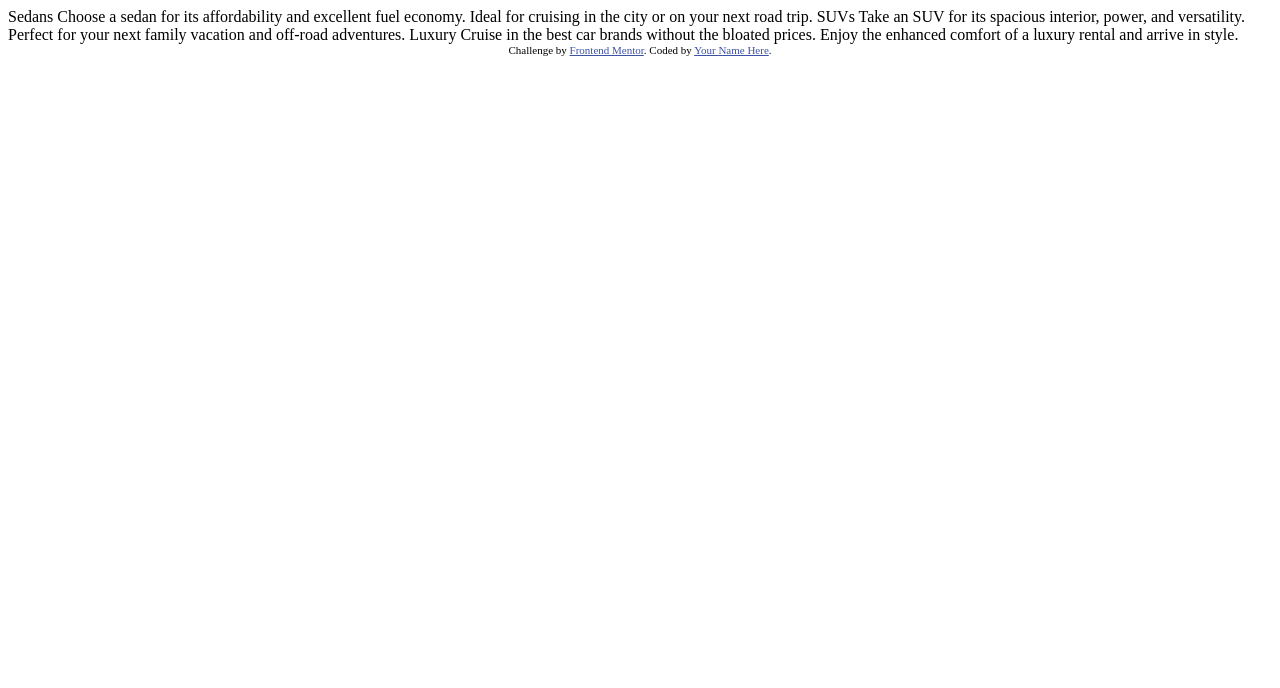
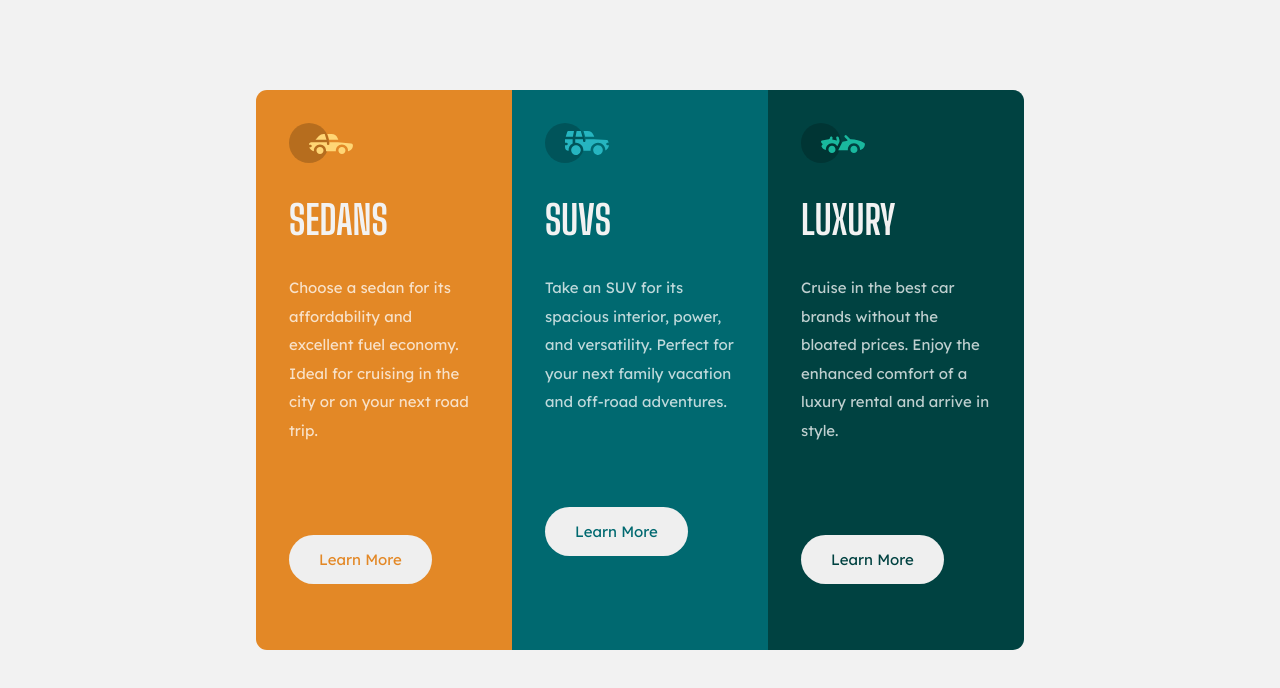
Before and after one commit to pascal-koop/3-column-preview-page, a plain HTML site: page index.html in a window 1280 px wide. Drawn offline with Linux system fonts and the light colour scheme.

Commit message:
final changes
i forget  to commit

```diff
--- a/index.html
+++ b/index.html
@@ -1,36 +1,101 @@
 <!DOCTYPE html>
 <html lang="en">
-<head>
-  <meta charset="UTF-8">
-  <meta name="viewport" content="width=device-width, initial-scale=1.0"> <!-- displays site properly based on user's device -->
+  <head>
+    <meta charset="UTF-8" />
+    <meta name="viewport" content="width=device-width, initial-scale=1.0" />
+    <!-- displays site properly based on user's device -->
+    <link rel="stylesheet" href="style.css" />
+    <link rel="preconnect" href="https://fonts.googleapis.com" />
+    <link rel="preconnect" href="https://fonts.gstatic.com" crossorigin />
+    <link
+      href="https://fonts.googleapis.com/css2?family=Big+Shoulders+Display:wght@700&family=Lexend+Deca&display=swap"
+      rel="stylesheet"
+    />
+    <link
+      rel="icon"
+      type="image/png"
+      sizes="32x32"
+      href="./images/favicon-32x32.png"
+    />
 
-  <link rel="icon" type="image/png" sizes="32x32" href="./images/favicon-32x32.png">
+    <title>Frontend Mentor | 3-column preview card component</title>
+  </head>
+  <body>
+    <section class="card-wrapper">
+      <div class="cards sedans">
+        <svg
+          class="svg sedans-color"
+          width="64"
+          height="40"
+          xmlns="http://www.w3.org/2000/svg"
+        >
+          <g fill="none" fill-rule="evenodd">
+            <circle fill="#000" opacity=".201" cx="20" cy="20" r="20" />
+            <path
+              d="M52.936 24.11c1.942 0 3.517 1.542 3.517 3.445 0 1.903-1.575 3.445-3.517 3.445s-3.516-1.542-3.516-3.445c0-1.903 1.574-3.445 3.516-3.445zm-21.957 0c1.942 0 3.517 1.542 3.517 3.445 0 1.903-1.575 3.445-3.517 3.445s-3.516-1.542-3.516-3.445c0-1.903 1.574-3.445 3.516-3.445zm6.948-4.848v1.429c0 .716.61 1.293 1.348 1.259a1.295 1.295 0 001.225-1.295v-1.393h8.256l13.483 1.313c.956.093 1.676.881 1.676 1.814 0 2.89-2.126 5.303-4.926 5.819.397-3.557-2.458-6.62-6.053-6.62-3.646 0-6.504 3.14-6.039 6.723h-9.879c.466-3.588-2.397-6.722-6.039-6.722-3.595 0-6.45 3.062-6.052 6.62-2.14-.398-3.916-1.912-4.61-3.931h1.142c.731 0 1.32-.598 1.285-1.322-.033-.678-.629-1.2-1.322-1.2H20v-.251c0-1.274 1.066-2.243 2.306-2.243h15.62zM42.59 11c2.645 0 4.99 1.556 5.972 3.963l.726 1.779H40.17L38.413 11h4.178zm-6.865 0l1.758 5.741H26.505l3.357-3.654A6.502 6.502 0 0134.644 11h1.082z"
+              fill="#FFD473"
+              fill-rule="nonzero"
+            />
+          </g>
+        </svg>
+        <h1 class="title">Sedans</h1>
+        <p class="discription"
+          >Choose a sedan for its affordability and excellent fuel economy.
+          Ideal for cruising in the city or on your next road trip.</p
+        >
+        <button class="btn btn-sedans">Learn More</button>
+      </div>
+      <div class="cards suvs">
+        <svg
+          class="svg suvs-color"
+          width="64"
+          height="40"
+          xmlns="http://www.w3.org/2000/svg"
+        >
+          <g fill="none" fill-rule="evenodd">
+            <circle fill="#000" opacity=".201" cx="20" cy="20" r="20" />
+            <path
+              d="M31.002 22.358c2.917 0 5.18 2.593 4.762 5.506a4.828 4.828 0 01-2.962 3.778 4.797 4.797 0 01-5.3-1.165c-1.188-1.26-1.235-2.613-1.263-2.613-.42-2.924 1.857-5.506 4.763-5.506zm22 0c3.457 0 5.798 3.567 4.41 6.744A4.816 4.816 0 0152.3 31.94a4.826 4.826 0 01-4.06-4.077c-.42-2.915 1.846-5.506 4.762-5.506zm-15.04-6.083v1.462a1.29 1.29 0 001.352 1.29c.693-.033 1.227-.631 1.227-1.326v-1.426h8.3l13.056.716a1.29 1.29 0 011.164.917c.27.895.446 1.477.563 1.87h-1.047c-.694 0-1.291.534-1.324 1.228a1.29 1.29 0 001.288 1.352h1.445c-.164 2.225-1.57 4.193-3.6 5.05.13-4.212-3.255-7.63-7.384-7.63-4.317 0-7.762 3.718-7.358 8.086h-7.285c.43-4.655-3.503-8.531-8.131-8.046v-3.543h7.734zm-10.312 0v4.308a7.4 7.4 0 00-4.006 7.274 3.874 3.874 0 01-3.642-3.864v-1.635h1.46a1.29 1.29 0 000-2.58h-1.461v-3.213l.003-.29h7.646zm14.986-8.196c2.65 0 5 1.592 5.984 4.055l.63 1.579a5.525 5.525 0 01-.065-.004l-.026-.002-.034-.002-.022-.002a4.178 4.178 0 00-.224-.006l-.098-.001h-.039l-.136-.001h-.052l-.326-.001H40.211L38.528 8.08zm-13.632 0l-1.122 5.616h-7.144l1.47-4.71a1.29 1.29 0 011.231-.906h5.565zm6.832 0l1.683 5.615h-7.007l1.121-5.615h4.203z"
+              fill="#26B5C0"
+              fill-rule="nonzero"
+            />
+          </g>
+        </svg>
+        <h1 class="title">SUVs</h1>
+        <p class="discription"
+          >Take an SUV for its spacious interior, power, and versatility.
+          Perfect for your next family vacation and off-road adventures.</p
+        >
+        <button class="btn btn-suvs">Learn More</button>
+      </div>
+      <div class="cards luxury">
+        <svg
+          class="svg luxury-color"
+          width="64"
+          height="40"
+          xmlns="http://www.w3.org/2000/svg"
+        >
+          <g fill="none" fill-rule="evenodd">
+            <circle fill="#000" opacity=".201" cx="20" cy="20" r="20" />
+            <path
+              d="M30.98 22.835c1.941 0 3.516 1.604 3.516 3.583 0 1.978-1.575 3.582-3.517 3.582s-3.516-1.604-3.516-3.582c0-1.979 1.574-3.583 3.516-3.583zm21.956 0c1.942 0 3.517 1.604 3.517 3.583 0 1.978-1.575 3.582-3.517 3.582s-3.516-1.604-3.516-3.582c0-1.979 1.574-3.583 3.516-3.583zm-9.143-10.45a1.27 1.27 0 011.819 0l3.715 3.784c4.444-.115 9.7 1.142 13.964 3.753.387.237.624.664.624 1.124 0 3.006-2.126 5.514-4.926 6.05.397-3.698-2.458-6.882-6.053-6.882-3.646 0-6.504 3.264-6.039 6.99h-9.669c.76-1.544.993-2.026 1.337-2.711l.082-.162c.421-.835 1.056-2.07 2.883-5.65 1.68-.023 3.47-.408 5.247-1.403l-2.984-3.04a1.328 1.328 0 010-1.854zm-7.68 1.064c.683-.2 1.395.202 1.592.898l.749 2.652a3.46 3.46 0 01-.247 2.51l-1.733 3.395-.216.424c-1.07-1.89-3.06-3.114-5.279-3.114-3.595 0-6.45 3.184-6.052 6.885-1.832-.347-3.414-1.537-4.278-3.276a1.331 1.331 0 01.117-1.376l.955-1.303-1.325-1.295c-.751-.735-.376-2.024.64-2.231l6.614-1.346.13-.026c.092-.019.145-.03.157-.031.314-.146 1.07-.591 1.07-1.506 0-.734.592-1.327 1.316-1.31.712.016 1.268.662 1.256 1.388a4.11 4.11 0 01-.348 1.611 22.69 22.69 0 014.7 1.146l-.7-2.473a1.314 1.314 0 01.882-1.622z"
+              fill="#19B89D"
+              fill-rule="nonzero"
+            />
+          </g>
+        </svg>
+        <h1 class="title">Luxury</h1>
+        <p class="discription"
+          >Cruise in the best car brands without the bloated prices. Enjoy the
+          enhanced comfort of a luxury rental and arrive in style.</p
+        >
+        <button class="btn btn-luxury">Learn More</button>
+      </div>
+    </section>
 
-  <title>Frontend Mentor | 3-column preview card component</title>
-
-  <!-- Feel free to remove these styles or customise in your own stylesheet 👍 -->
-  <style>
-    .attribution { font-size: 11px; text-align: center; }
-    .attribution a { color: hsl(228, 45%, 44%); }
-  </style>
-</head>
-<body>
-
-  Sedans
-  Choose a sedan for its affordability and excellent fuel economy. Ideal for cruising in the city
-  or on your next road trip.
-
-  SUVs
-  Take an SUV for its spacious interior, power, and versatility. Perfect for your next family vacation
-  and off-road adventures.
-
-  Luxury
-  Cruise in the best car brands without the bloated prices. Enjoy the enhanced comfort of a luxury
-  rental and arrive in style.
-
-  <div class="attribution">
+    <!-- <div class="attribution">
     Challenge by <a href="https://www.frontendmentor.io?ref=challenge" target="_blank">Frontend Mentor</a>.
-    Coded by <a href="#">Your Name Here</a>.
-  </div>
-</body>
+    Coded by <a href="#">Pascal</a>.
+  </div> -->
+  </body>
 </html>
--- /dev/null
+++ b/style.css
@@ -0,0 +1,153 @@
+* {
+  box-sizing: border-box;
+  margin: 0;
+  padding: 0;
+  font-size: 62.5%;
+}
+
+body {
+  background-color: hsl(0, 0%, 95%);
+}
+/* use custom properties to change the color design quicker if needed */
+:root {
+  --background-sedans: hsl(31, 77%, 52%);
+  --svg-sedans-color: hsl(42, 100%, 73%);
+  --background-suvs: hsl(184, 100%, 22%);
+  --svg-suvs-color: hsl(184, 67%, 45%);
+  --background-luxury: hsl(179, 100%, 13%);
+  --svg-luxury-color: hsl(170, 76%, 41%);
+}
+
+.title {
+  font-family: "Big Shoulders Display", cursive;
+  font-weight: 700;
+  color: hsl(0, 0%, 95%);
+  font-size: 4rem;
+  text-transform: uppercase;
+  margin-bottom: 3rem;
+}
+
+.discription,
+.btn {
+  font-family: "Lexend Deca", sans-serif;
+  font-weight: 400;
+  color: hsla(0, 0%, 100%, 0.75);
+  font-size: 1.5rem;
+}
+
+.discription {
+  line-height: 1.9;
+  margin-bottom: 4rem;
+}
+
+.card-wrapper {
+  /* height: 100vh; */
+  border-radius: 0.4em;
+  margin: 4rem 2rem;
+}
+
+.cards {
+  height: 50vh;
+  display: flex;
+  flex-direction: column;
+  align-items: flex-start;
+  padding: 3.3rem;
+}
+
+.cards .svg {
+  margin-bottom: 3.3rem;
+}
+
+.cards .sedans-color path {
+  fill: var(--svg-sedans-color);
+}
+
+.cards .suvs-color path {
+  fill: var(--svg-suvs-color);
+}
+
+.cards .luxury-color path {
+  fill: var(--svg-luxury-color);
+}
+
+.sedans {
+  background-color: var(--background-sedans);
+  border-radius: 0.5em 0.5em 0 0;
+}
+
+.suvs {
+  background-color: var(--background-suvs);
+}
+
+.luxury {
+  background-color: var(--background-luxury);
+  border-radius: 0 0 0.5em 0.5em;
+}
+
+.btn {
+  outline: none;
+  border: none;
+  border-radius: 8458585px;
+  padding: 1em 2em;
+  cursor: pointer;
+}
+
+.btn-sedans {
+  color: var(--background-sedans);
+}
+
+.btn-suvs {
+  color: var(--background-suvs);
+}
+
+.btn-luxury {
+  color: var(--background-luxury);
+}
+
+.btn-sedans:active {
+  border: 2px solid hsla(0, 0%, 100%, 0.75);
+  background-color: var(--background-sedans);
+  transition: background 0.3s ease;
+  color: hsla(0, 0%, 100%, 0.75);
+}
+
+.btn-suvs:active {
+  border: 2px solid hsla(0, 0%, 100%, 0.75);
+  background-color: var(--background-suvs);
+  transition: background 0.3s ease;
+  color: hsla(0, 0%, 100%, 0.75);
+}
+
+.btn-luxury:active {
+  border: 2px solid hsla(0, 0%, 100%, 0.75);
+  background-color: var(--background-luxury);
+  transition: background 0.1s linear;
+  color: hsla(0, 0%, 100%, 0.75);
+}
+
+@media only screen and (min-width: 760px) {
+  .card-wrapper {
+    display: flex;
+    flex-direction: row;
+    justify-content: center;
+    margin: 9rem;
+  }
+  .cards {
+    height: 70vh;
+    width: 20vw;
+  }
+
+  .button.btn.btn-suvs {
+    margin-top: 2rem;
+  }
+  .sedans {
+    border-radius: 4.5em 0 0 4.5em;
+  }
+  .luxury {
+    border-radius: 0 4.5em 4.5em 0;
+  }
+
+  .btn {
+    margin-top: 5rem;
+  }
+}
```
